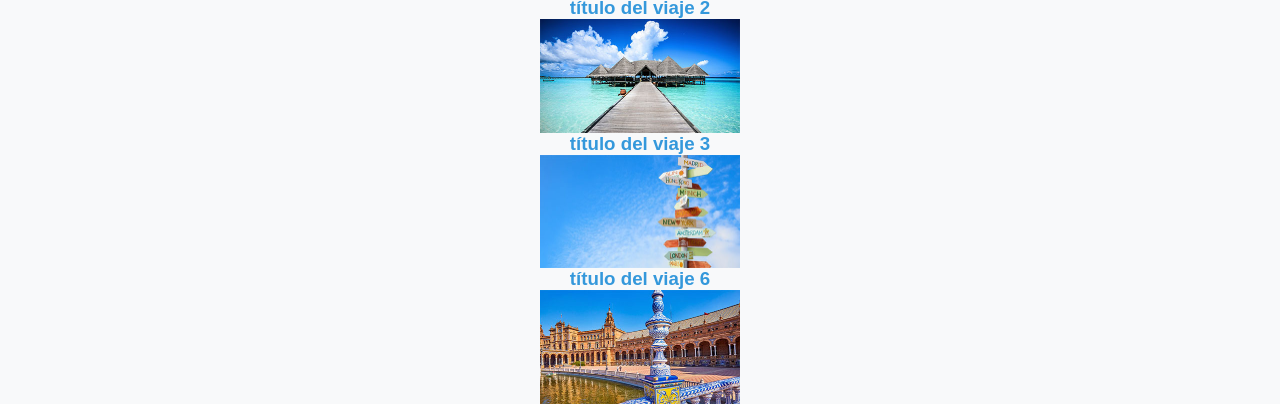
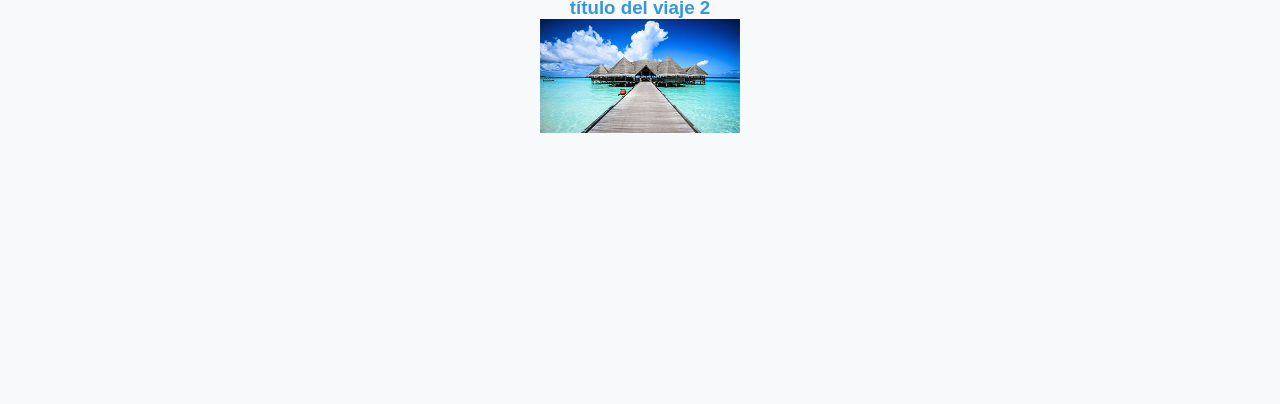
Before and after one commit to sebastian438/trabajo_practica_eventos, a plain HTML site: page index.html in a window 1280 px wide. Shown: the part 645-1049 px from the top of the page. After the commit the page ends 800 px from the top, so only its background shows below. Drawn offline with Linux system fonts and the light colour scheme.

Commit message:
EDDIT: html

```diff
--- a/index.html
+++ b/index.html
@@ -39,24 +39,14 @@
                 <header>
                     <h2>IMAGENES RELACIONADAS</h2>
                 </header>
+                <div class="flexContainer" id="cardsContainer">
                     <article class="cardImagenes">
                         <h3>título del viaje 2</h3>
                         <div class="cajaImagenPequenia">
                             <img src="asset/image/viajes-2.jpg" alt="descripcion">
                         </div>
                     </article>
-                <article class="cardImagenes">
-                    <h3>título del viaje 3</h3>
-                    <div class="cajaImagenPequenia">
-                        <img src="asset/image/viajes-3.jpg" alt="descripcion">
                 </div>
-                </article>
-                <article class="cardImagenes">
-                    <h3>título del viaje 6</h3>
-                    <div class="cajaImagenPequenia">
-                        <img src="asset/image/viajes-4.jpg" alt="descripcion">
-                    </div>
-                </article>
             </section>
         </main>
         <script src="js/main.js"></script>
```
Lines whose indentation alone changed are shown as unchanged.
